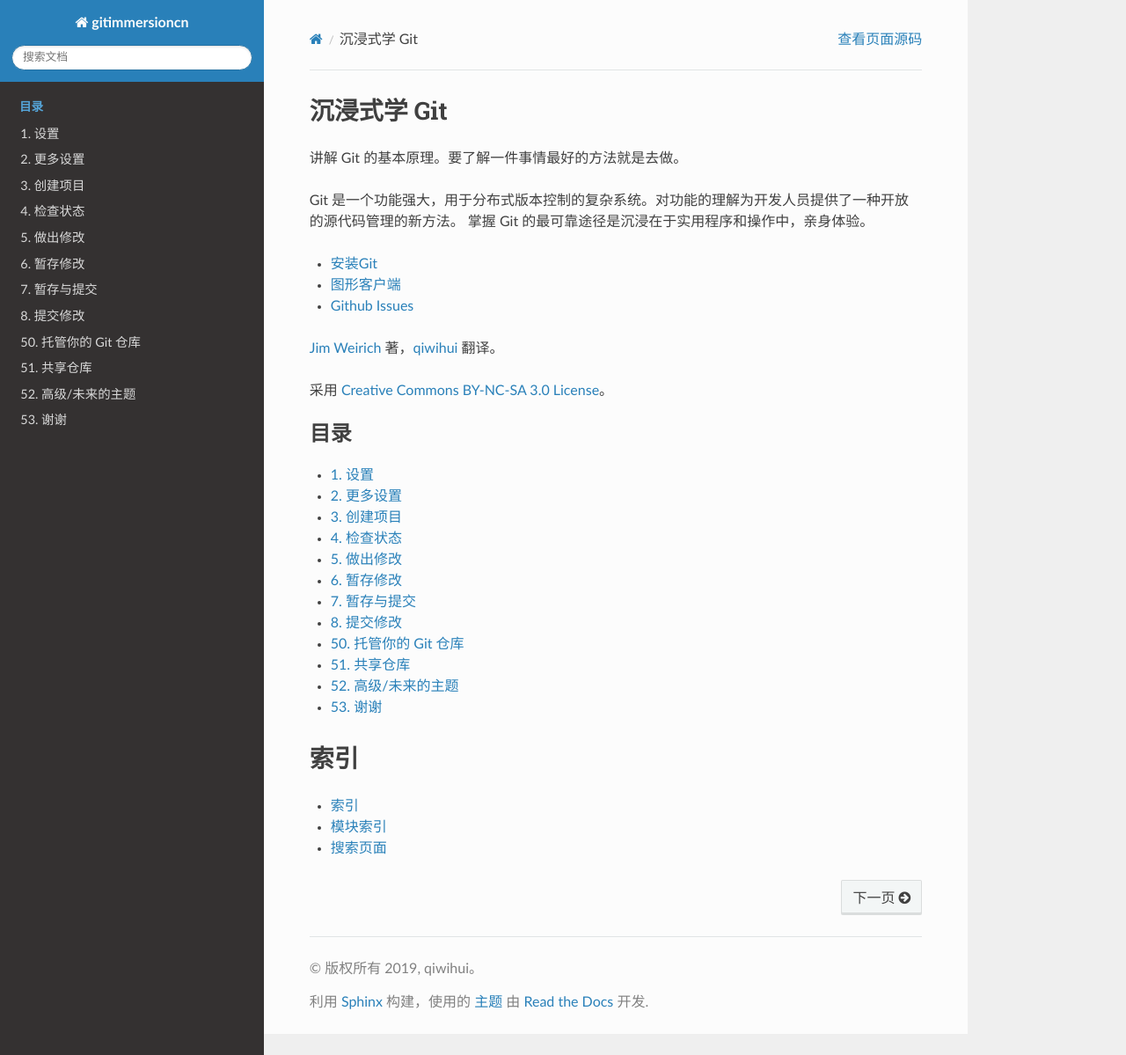
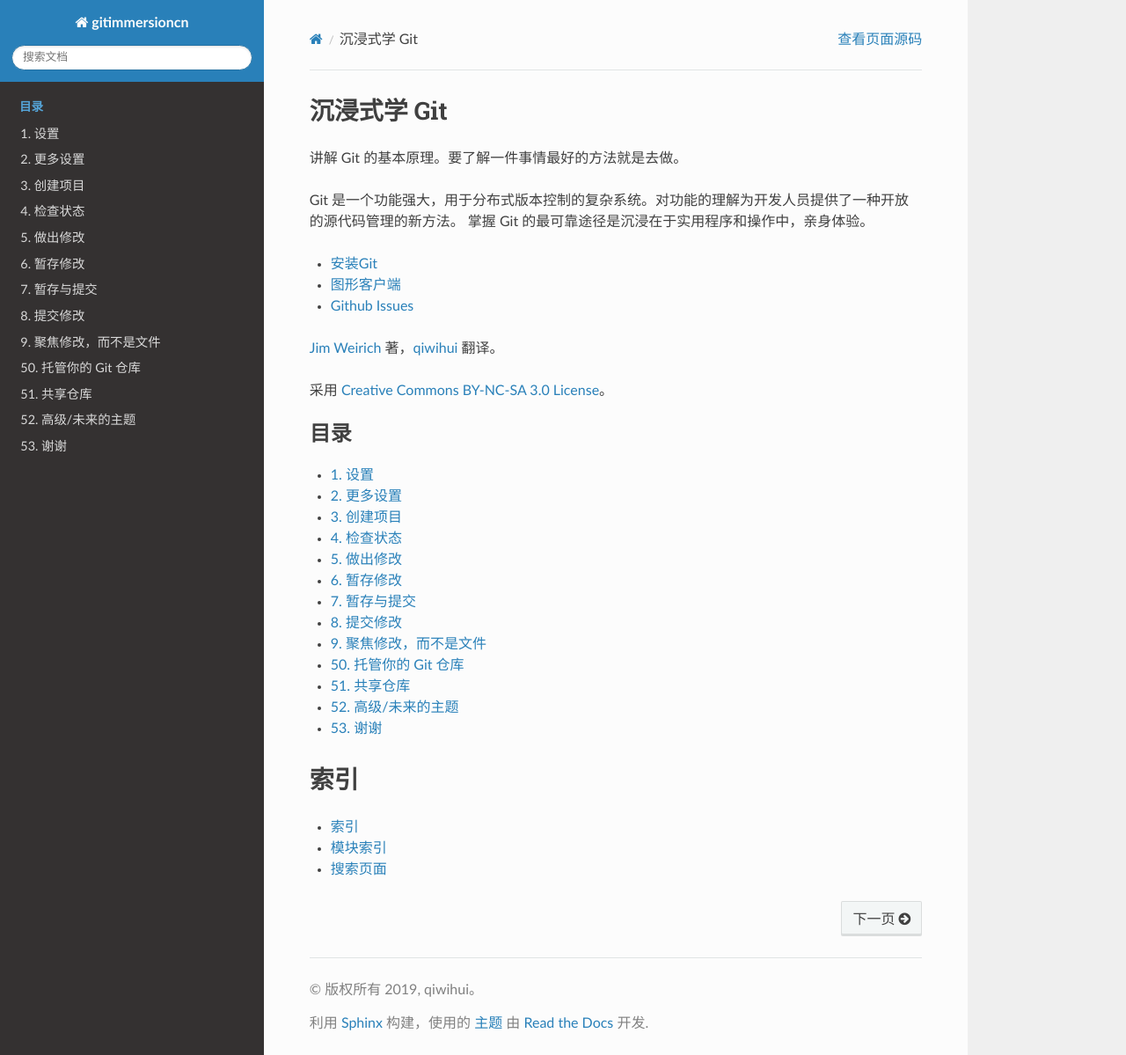
Before and after one commit to qiwihui/gitimmersion, a Sphinx documentation site: the page built from source/index.rst, in a window 1280 px wide and 1199 px high. Shown: the whole window at 88% size. Built offline with Sphinx 7.4.7 and the Read the Docs theme 2.0.0, drawn with Linux system fonts in a browser that asks for light colours; some of the changed lines change nothing that is shown.

Commit message:
docs: lab-9

```diff
--- a/source/index.rst
+++ b/source/index.rst
@@ -26,6 +26,7 @@
    lab-6
    lab-7
    lab-8
+   lab-9
    lab-50
    lab-51
    lab-52
--- /dev/null
+++ b/source/lab-9.rst
@@ -0,0 +1,144 @@
+9. 聚焦修改，而不是文件
+===========================
+
+目标
+^^^^^^^^
+
+* 了解 Git 聚焦于修改，而不是文件本身。
+
+大多数源码控制系统都使用文件。你将文件添加到源代码管理中，系统将从该点开始跟踪对该文件的修改。
+
+Git 聚焦于文件的修改而非文件本身。当你使用 Git 添加文件 ``git add file`` 时，你并非在告诉 Git 要添加文件到仓库。
+而是说 Git 应当对文件的当前状态做记录以便稍后提交。
+
+我们将尝试在本次实验中探索其中的差异。
+
+
+初次修改：允许默认名称
+------------------------
+
+如果未提供命令行参数，更改 ``Hello, World`` 程序接受一个默认值。
+
+.. code-block:: ruby
+
+    name = ARGV.first || "World"
+
+    puts "Hello, #{name}!"
+
+
+添加修改
+-----------
+
+现在添加此次修改到 Git 的暂存区。
+
+.. code-block:: shell
+
+    $ git add hello.rb
+
+
+第二次修改：添加注释
+-----------------------
+
+现在给 ``Hello, World`` 程序添加一行注释。
+
+.. code-block:: ruby
+
+    # Default is "World"
+    name = ARGV.first || "World"
+
+    puts "Hello, #{name}!"
+
+检查当前状态
+
+.. code-block:: shell
+
+    $ git status
+
+你可以看到：
+
+.. code-block:: shell
+
+    $ git status
+    On branch master
+    Changes to be committed:
+    (use "git reset HEAD <file>..." to unstage)
+
+        modified:   hello.rb
+
+    Changes not staged for commit:
+    (use "git add <file>..." to update what will be committed)
+    (use "git checkout -- <file>..." to discard changes in working directory)
+
+        modified:   hello.rb
+
+注意 ``hello.rb`` 在状态中被列了两次。第一次修改已被暂存，且准备提交。第二次修改还未暂存。如果你现在提交，那么注释不会保存到仓库中。
+
+让我们试试看。
+
+
+提交
+------
+
+提交暂存的修改，然后重新检查状态。
+
+.. code-block:: shell
+
+    $ git commit -m "Added a default value"
+    $ git status
+
+你可以看到：
+
+.. code-block:: shell
+
+    $ git commit -m "Added a default value"
+    [master dc1d42f] Added a default value
+    1 file changed, 3 insertions(+), 1 deletion(-)
+    $ git status
+    On branch master
+    Changes not staged for commit:
+    (use "git add <file>..." to update what will be committed)
+    (use "git checkout -- <file>..." to discard changes in working directory)
+
+        modified:   hello.rb
+
+    no changes added to commit (use "git add" and/or "git commit -a")
+
+
+``status`` 命令告诉你 ``hello.rb`` 还有未记录的更改，且不在暂存区。
+
+
+添加第二次修改
+-----------------
+
+现在添加第二次修改到暂存区，然后执行 ``git status``。
+
+.. code-block:: shell
+
+    $ git add .
+    $ git status
+
+**注意**：我们使用当前目录（``.``）作为要添加的文件。这是一种添加当前目录及其子目录下所有修改文件的习惯简写方式。
+但因为它添加所有修改，所以在做 ``add .`` 前检查状态是一个好主意，只是为了确定你没有添加不想要的文件。
+
+我想你已经明白了 ``add .`` 这个技巧，但为了安全，在余下的教程中我们将继续直接添加文件。
+
+你可以看到：
+
+.. code-block:: shell
+
+    $ git status
+    On branch master
+    Changes to be committed:
+    (use "git reset HEAD <file>..." to unstage)
+
+        modified:   hello.rb
+
+现在第二次修改已经暂存，且准备提交。
+
+
+提交第二次更改
+---------------
+
+.. code-block:: shell
+
+    $ git commit -m "Added a comment"
```
